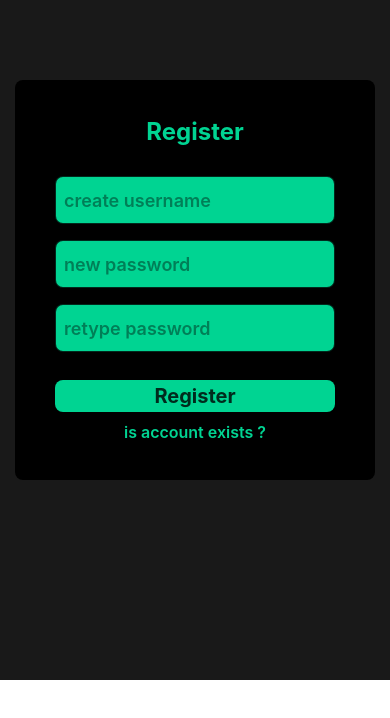
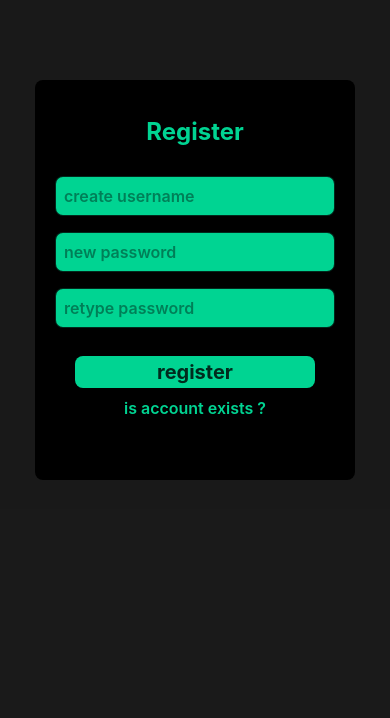
Before and after one commit to Uchimakali33/todo, a React (Vite) app in the folder frontend/todo_frontend/: page /register in a window 390 px wide. Shown: the top 718 px of the page. Built offline with nearby package versions, Linux system fonts and the light colour scheme.

Commit message:
frontend

```diff
--- a/frontend/todo_frontend/src/create.jsx
+++ b/frontend/todo_frontend/src/create.jsx
@@ -109,25 +109,25 @@ function Create(){
     return (
         <>
         <div className="bg-black/90 w-full min-h-screen flex flex-col items-center justify-center">
-            <div className="flex flex-col items-center bg-white/10 rounded-lg p-5">
-                <h1 className="text-2xl text-white font-mono">Welcome {JSON.parse(name)}, Let's Start building your day with todo's</h1>
+            <div className="flex flex-col w-105 sm:w-110 md:w-115 lg:w-120 items-center bg-white/10 rounded-lg p-5">
+                <h1 className="text-md sm:text-lg md:text-xl lg:text-2xl text-white font-mono">Welcome {JSON.parse(name)}, Let's Start building your day with todo's</h1>
 
-                <input type="text" onChange={(e)=>{setTask(e.target.value),setMessage("")}} className="w-105 mt-5 text-white border-2 text-lg font-sans rounded-lg border-emerald-400 hover:border-emerald-300 px-2 py-2 bg-white/10"/>
+                <input type="text" onChange={(e)=>{setTask(e.target.value),setMessage("")}} className="w-90 sm:w-95 md:100 lg:w-105 mt-5 text-white border-2 text-lg font-sans rounded-lg border-emerald-400 hover:border-emerald-300 px-2 py-2 bg-white/10"/>
                 <div className="button-row space-x-4">
-                    <button  className="border rounded-lg w-50 h-10 bg-emerald-400 border-black/30 text-xl text-white font-bold font-mono px-6 hover:border-black/20 active:scale-99 transition duration-100 hover:bg-emerald-500 mt-5" onClick={handlecreate}>create</button>
-                    <button className="bg-emerald-400 rounded-lg w-50 h-10 text-xl mt-5 text-white font-mono font-bold hover:bg-emerald-500 active:scale-99 transistion duration-100" onClick={deleteTask}>Delete</button>
+                    <button  className="border rounded-lg w-43 sm:w-45 md:w-47 lg:w-50 h-9 lg:h-10 bg-emerald-400 border-black/30 text-lg md:text-xl lg:text-2xl text-white font-bold font-mono px-6 hover:border-black/20 active:scale-99 transition duration-100 hover:bg-emerald-500 mt-5" onClick={handlecreate}>create</button>
+                    <button className="bg-emerald-400 rounded-lg w-43 sm:w-45 md:w-47 lg:w-50 h-9 lg:h-10 text-lg md:text-xl lg:text-2xl mt-5 text-white font-mono font-bold hover:bg-emerald-500 active:scale-99 transistion duration-100" onClick={deleteTask}>Delete</button>
                 </div>
                 <h1 className="text-white font-bold pt-4 text-xl">{message}</h1>
-                <button className="bg-red-600 rounded-lg w-50 h-10 text-xl mt-3 text-white font-mono font-bold hover:bg-red-700 active:scale-99 transistion duration-100" onClick={logout}>logout</button>
+                <button className="bg-red-600 rounded-lg w-43 sm:w-45 md:w-47 lg:w-50 h-9 lg:h-10 text-lg md:text-xl lg:text-2xl mt-3 text-white font-mono font-bold hover:bg-red-700 active:scale-99 transistion duration-100" onClick={logout}>logout</button>
 
 
             </div>
             <div className="text-center mt-8">
                 <h1 className="text-emerald-400 font-bold font-mono text-lg mt-2">To See the all task </h1>
-                <button className="bg-emerald-400 rounded-lg w-50 h-10 text-xl mt-2 text-white font-mono font-bold hover:bg-emerald-500 active:scale-99 transistion duration-100" onClick={showtask}>Show</button>
+                <button className="bg-emerald-400 rounded-lg w-43 sm:w-45 md:w-47 lg:w-50 h-9 lg:h-10 text-lg md:text-xl lg:text-xl mt-2 text-white font-mono font-bold hover:bg-emerald-500 active:scale-99 transistion duration-100" onClick={showtask}>Show</button>
             </div>
             <div className="mt-3">
-                <ol className="text-white text-xl font-mono m-2">
+                <ol className="text-white text-md md:text-lg lg:text-xl font-mono m-2">
                     {show.map((t)=><li key={t}>{t}</li>)}
                 </ol>
             </div>
--- a/frontend/todo_frontend/src/register.jsx
+++ b/frontend/todo_frontend/src/register.jsx
@@ -6,7 +6,7 @@ function Register(){
     const [password,setPassword]=useState("");
     const [rpass,setRpass]=useState("");
     const [loading,setLoading]=useState(false);
-    const [message,setMessage]=useState("");
+
 
     const handleRegister=async (e)=>{
 
@@ -32,10 +32,10 @@ function Register(){
             const res= await Response.json();
 
             if (res.success){
-                setMessage(res.message);
+                alert(res.message);
             }
             else{
-                setMessage(res.message);
+                alert(res.message);
 
             }
 
@@ -53,17 +53,18 @@ function Register(){
 
     return (
         <>
-        <div className="bg-black/90 text-center flex flex-col items-center pb-50">
+        <div className="bg-black/90 h-screen text-center flex flex-col items-center pb-50">
 
-            <div className="bg-black w-90 h-100 rounded-lg mt-20">
+            <div className="bg-black w-80 md:w-85 lg:w-90 h-100 rounded-lg mt-20">
                 <h1 className="text-2xl text-emerald-400 font-bold mt-9 mb-3">Register</h1>
-                <input className="border bg-emerald-400 rounded-lg px-2 mt-4 text-lg text-black/80 font-semibold w-70 h-12" placeholder="create username" onChange={(e)=>setUsername(e.target.value)}></input>
-                <input className="border bg-emerald-400 rounded-lg px-2 mt-4 text-lg text-black/80 font-semibold w-70 h-12" placeholder="new password" onChange={(e)=>setPassword(e.target.value)}></input>
-                <input className="border bg-emerald-400 rounded-lg px-2 mt-4 text-lg text-black/80 font-semibold w-70 h-12" placeholder="retype password" onChange={(e)=>setRpass(e.target.value)}></input>
-                <button className="bg-emerald-400 block w-70 h-8 text-black/80 font-bold text-xl mt-7 active:scale-102 transition duration-100 active:bg-emerald-500 active:text-black/70 rounded-lg ml-10 mb-2" onClick={handleRegister}><h1>Register</h1></button>
+                <input className="border bg-emerald-400 rounded-lg px-2 mt-4 text-md lg:text-lg text-black/80 font-semibold w-70 h-10 md:h-11 lg:h-12" placeholder="create username" onChange={(e)=>setUsername(e.target.value)}></input>
+                <input className="border bg-emerald-400 rounded-lg px-2 mt-4 text-md lg:text-lg text-black/80 font-semibold w-70 h-10 md:h-11 lg:h-12" placeholder="new password" onChange={(e)=>setPassword(e.target.value)}></input>
+                <input className="border bg-emerald-400 rounded-lg px-2 mt-4 text-md lg:text-lg text-black/80 font-semibold w-70 h-10 md:h-11 lg:h-12" placeholder="retype password" onChange={(e)=>setRpass(e.target.value)}></input>
+                <button className="bg-emerald-400 block w-60 sm:w-63 md:w-66 lg:w-70 h-8 text-black/80 font-bold text-xl mt-7 active:scale-102 transition duration-100 active:bg-emerald-500 active:text-black/70 rounded-lg ml-10 mb-2" onClick={handleRegister}><h1>{loading?"Registering...":"register"}</h1></button>
                 <Link className="text-emerald-400 font-semibold" to={"/login"}>is account exists ?</Link>
 
             </div>
+
 
 
         </div>
```
